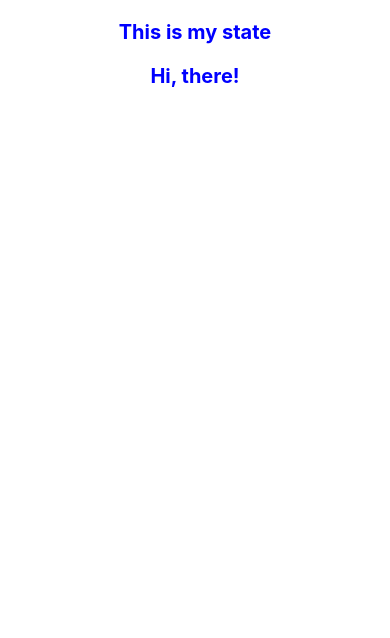
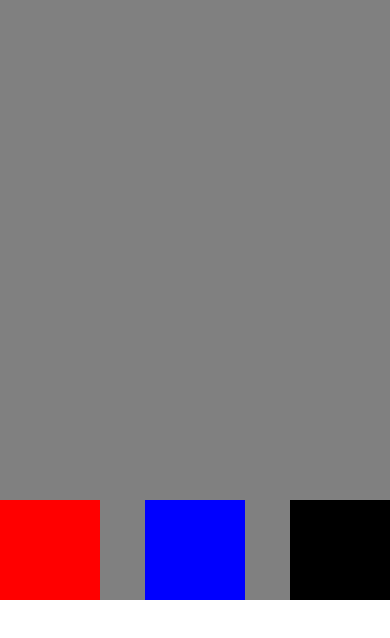
Before and after one commit to SteveWonderbelt/CipherMaker, a React Native app: screen / in a window 390 px wide. Shown: the top 638 px of the page. Built offline with nearby package versions, Linux system fonts and the light colour scheme.

Commit message:
flexbox stuff

```diff
--- a/App.js
+++ b/App.js
@@ -1,17 +1,39 @@
-import React from 'react';
-import { StyleSheet, Text, View } from 'react-native';
-import PresentationalComponent from './PresentationalComponent'
+import React from 'react'
+import { StyleSheet, Text, View } from 'react-native'
 
-export default class App extends React.Component {
-    state = {
-        myState: 'This is my state'
-    }
+const Home = (props) => {
+    return(
+        <View style = {styles.container}>
+            <View style= {styles.redbox} />
+            <View style = {styles.bluebox} />
+            <View style={styles.blackbox} />
+        </View>
+    )
+}
 
-    render() {
-        return (
-            <View>
-                <PresentationalComponent myState = {this.state.myState}/>
-            </View>
-        );
-    }
-}
+export default Home
+
+const styles = StyleSheet.create ({
+    container:{
+        flexDirection : 'row',
+        justifyContent : 'space-between',
+        alignItems : 'flex-end',
+        backgroundColor : 'grey',
+        height : 600
+    },
+    redbox:{
+        width:100,
+        height:100,
+        backgroundColor: 'red'
+    },
+    bluebox: {
+        width:100,
+        height: 100,
+        backgroundColor: 'blue'
+    },
+    blackbox:{
+        width:100,
+        height: 100,
+        backgroundColor:'black'
+    },
+})
```
